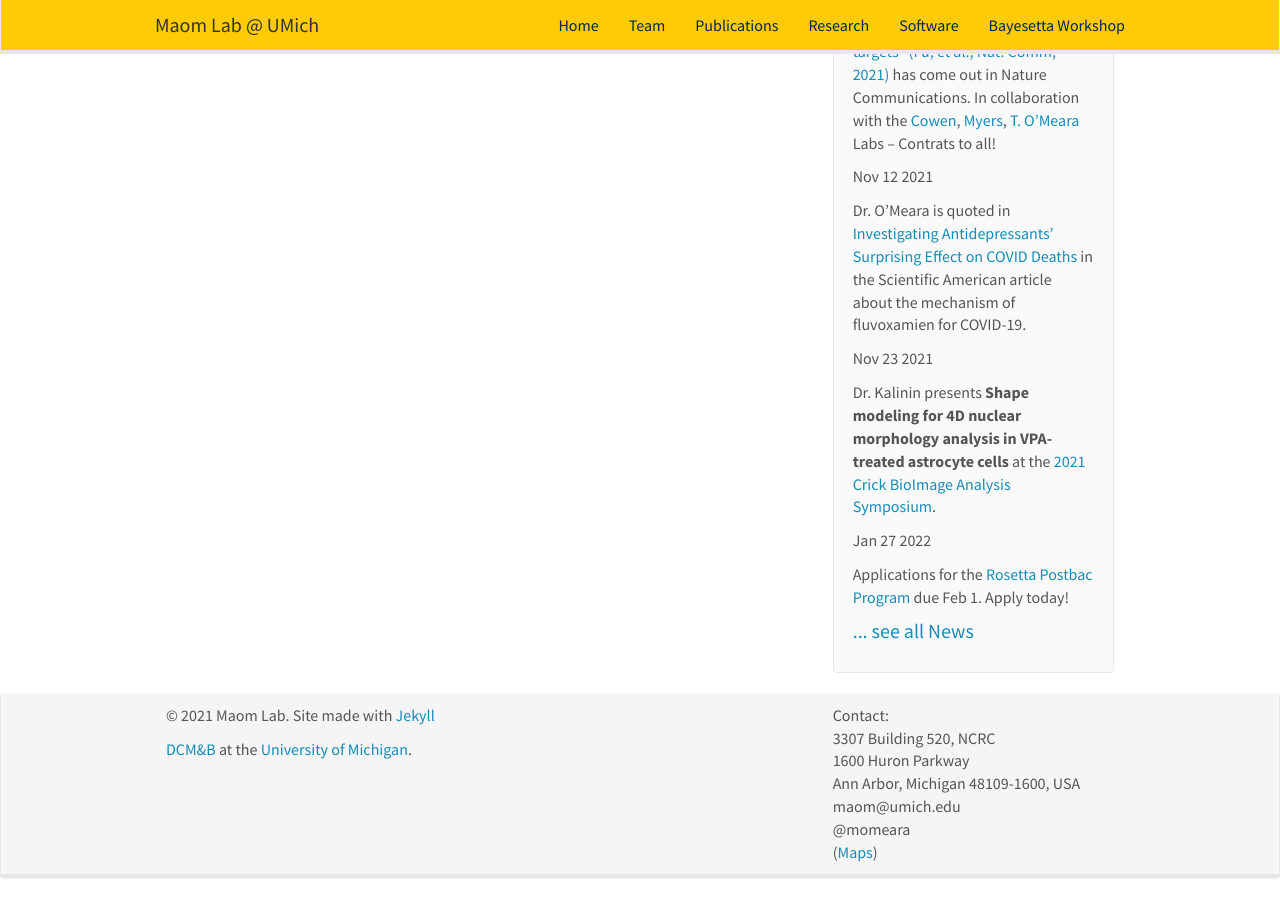
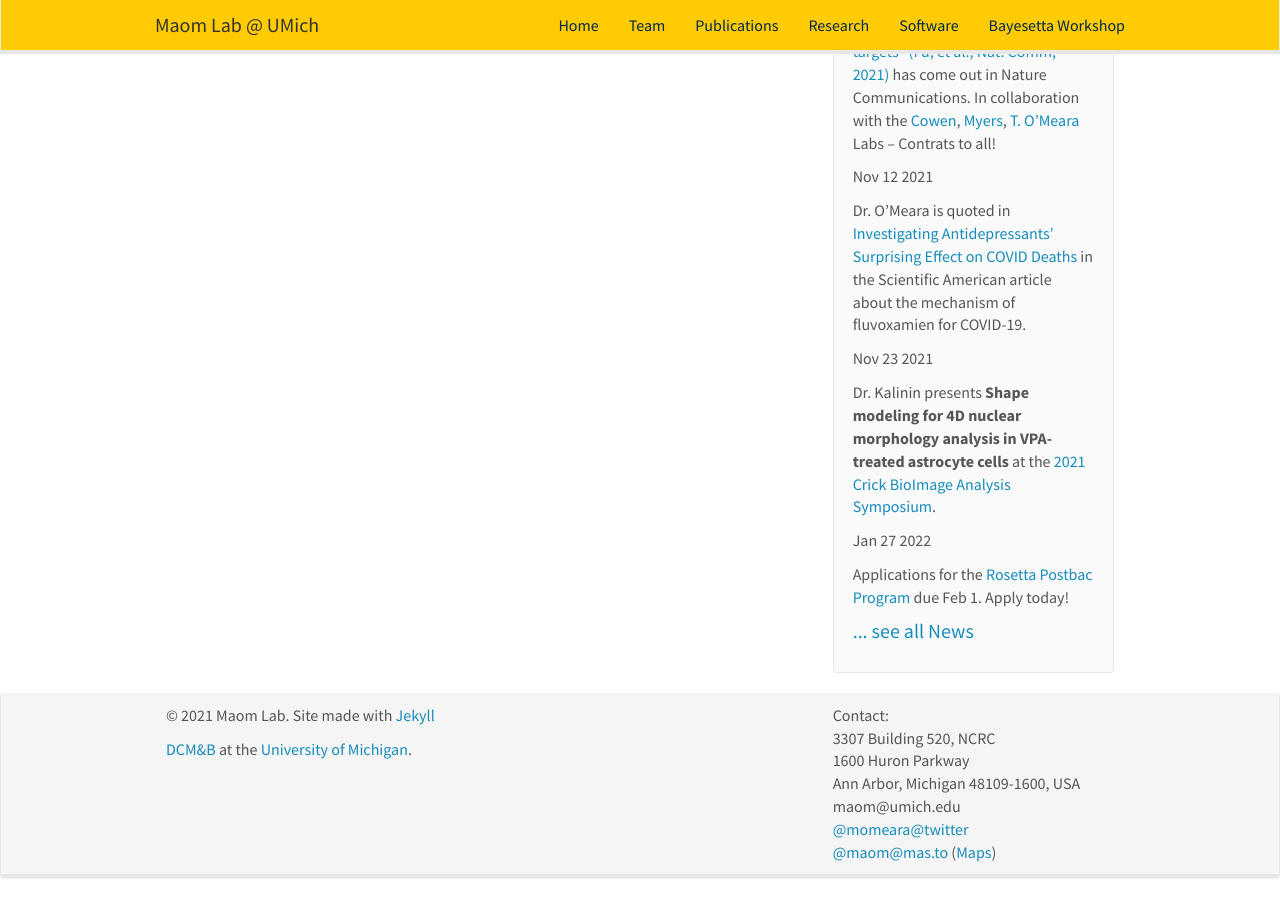
Before and after one commit to momeara/maomlab.github.io, a Jekyll site: the page built from _pages/home.md, in a window 1280 px wide and 900 px high, scrolled down 901 px. Built offline with Jekyll 4.4.1, drawn with Linux system fonts in a browser that asks for light colours; nearby versions of some CDN libraries.

Commit message:
Add social media links to footer

```diff
--- a/_includes/footer.html
+++ b/_includes/footer.html
@@ -20,7 +20,8 @@
 		  1600 Huron Parkway<br />
 		  Ann Arbor, Michigan 48109-1600, USA<br />
 		  maom@umich.edu<br />
-		  @momeara<br />
+  		  <a href="https://twitter.com/momeara">@momeara@twitter</a><br />
+		  <a href="https://mas.to/@maom">@maom@mas.to</a>
             (<a href="https://goo.gl/maps/aYxWEygbCPi7CU76A">Maps</a>)
 		</div>
 	  </div>
```
